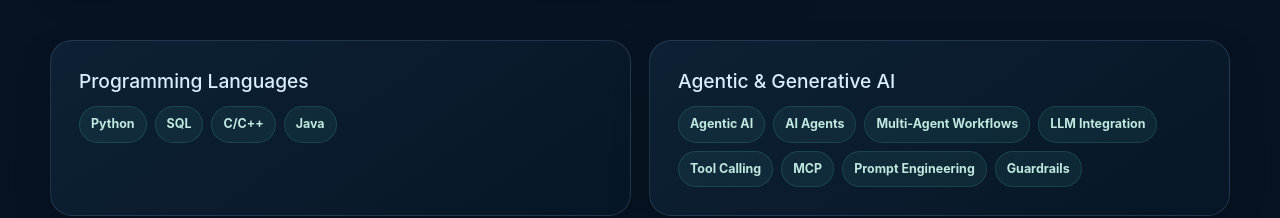
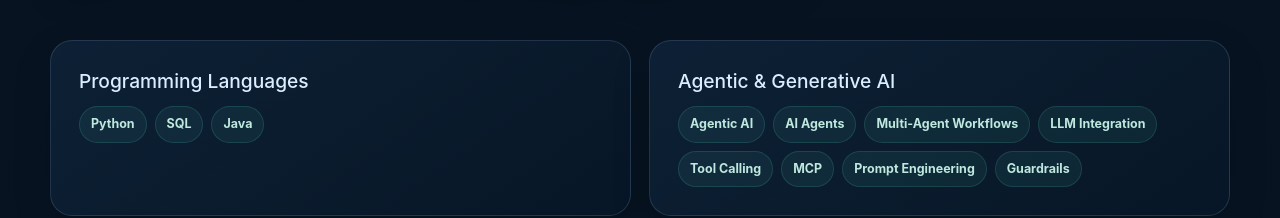
Before and after one commit to Abdcodex/portfolio, an Angular app: page / in a window 1280 px wide. Shown: the part 4395-4613 px from the top of the page. Built offline with nearby package versions, Linux system fonts and the light colour scheme.

Commit message:
update
Co-Authored-By: te <447852+te@users.noreply.github.com>

```diff
--- a/src/app/skills/skills.component.ts
+++ b/src/app/skills/skills.component.ts
@@ -12,7 +12,7 @@
 })
 export class SkillsComponent {
   skillGroups: SkillGroup[] = [
-    { category: 'Programming Languages', skills: ['Python', 'SQL', 'C/C++', 'Java'] },
+    { category: 'Programming Languages', skills: ['Python', 'SQL', 'Java'] },
     { category: 'Agentic & Generative AI', skills: ['Agentic AI', 'AI Agents', 'Multi-Agent Workflows', 'LLM Integration', 'Tool Calling', 'MCP', 'Prompt Engineering', 'Guardrails'] },
     { category: 'Backend Engineering', skills: ['Django', 'Flask', 'REST APIs', 'Service Design', 'Background Jobs', 'Asynchronous Workflows', 'Validation', 'Error Handling'] },
     { category: 'Machine Learning & AI', skills: ['PyTorch', 'TensorFlow', 'Scikit-learn', 'Hugging Face', 'NLP', 'Computer Vision', 'Model Evaluation', 'K-Means'] },
```
Also changed, not shown: 2 other files (tests, documents, lock files or other folders).
